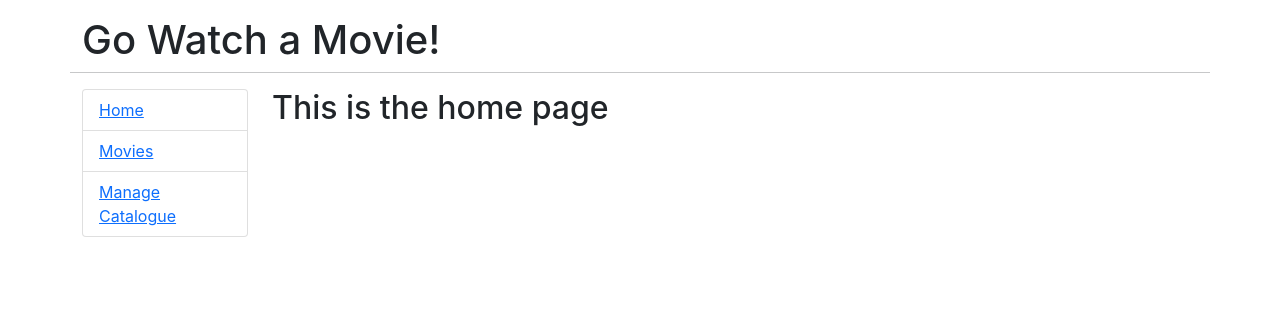
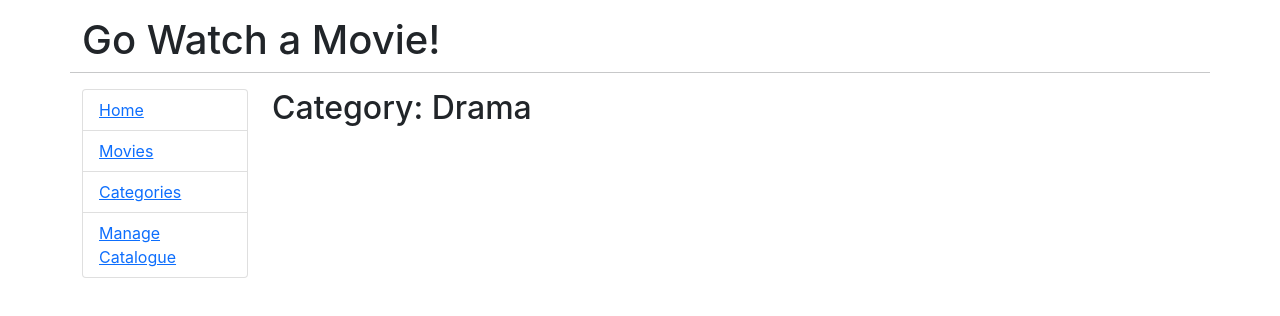
Before and after one commit to katsurada1/react_go_application, a React (Create React App) app in the folder frontend/: page /by-category/drama in a window 1280 px wide. Shown: the top 316 px of the page. Built offline with nearby package versions, Linux system fonts and the light colour scheme.

Commit message:
Add categorypages using useRouteMatch

```diff
--- a/frontend/src/App.js
+++ b/frontend/src/App.js
@@ -5,10 +5,12 @@
   Route,
   Link,
   useParams,
+  useRouteMatch,
 } from 'react-router-dom';
 import Movies from './components/Movies';
 import Admin from './components/Admin';
 import Home from './components/Home';
+import Categories from './components/Categories';
 
 export default function App() {
   return (
@@ -30,6 +32,9 @@
                   <Link to="/movies">Movies</Link>
                 </li>
                 <li className="list-group-item">
+                  <Link to="/by-category">Categories</Link>
+                </li>
+                <li className="list-group-item">
                   <Link to="/admin">Manage Catalogue</Link>
                 </li>
               </ul>
@@ -44,6 +49,22 @@
               <Route path="/movies">
                 <Movies />
               </Route>
+              <Route exact path="/by-category">
+                <CategoryPage />
+              </Route>
+
+              <Route
+                exact
+                path="/by-category/drama"
+                render={(props) => <Categories {...props} title={`Drama`} />}
+              />
+
+              <Route
+                exact
+                path="/by-category/comedy"
+                render={(props) => <Categories {...props} title={`Comedy`} />}
+              />
+
               <Route path="/admin">
                 <Admin />
               </Route>
@@ -63,3 +84,22 @@
 
   return <h2>Movie id {id}</h2>;
 }
+
+function CategoryPage() {
+  let { path, url } = useRouteMatch();
+
+  return (
+    <div>
+      <h2>Categories</h2>
+
+      <ul>
+        <li>
+          <Link to={`${path}/comedy`}>Comedy</Link>{' '}
+        </li>
+        <li>
+          <Link to={`${url}/drama`}>Drama</Link>{' '}
+        </li>
+      </ul>
+    </div>
+  );
+}
--- /dev/null
+++ b/frontend/src/components/Categories.js
@@ -0,0 +1,7 @@
+import React, { Component } from 'react';
+
+export default class Categories extends Component {
+  render() {
+    return <h2>Category: {this.props.title}</h2>;
+  }
+}
```
Also changed, not shown: frontend/src/App.css (deleted).
